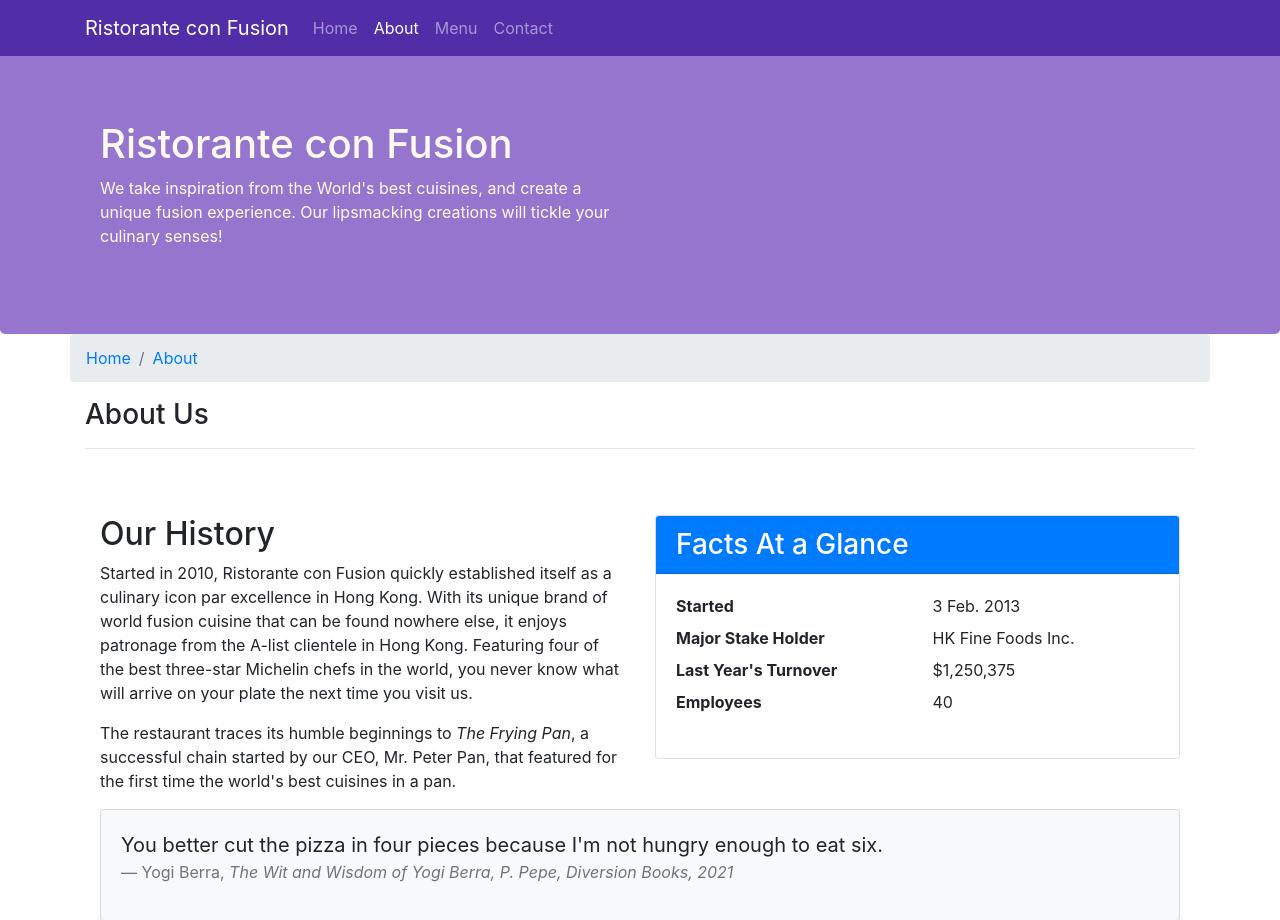
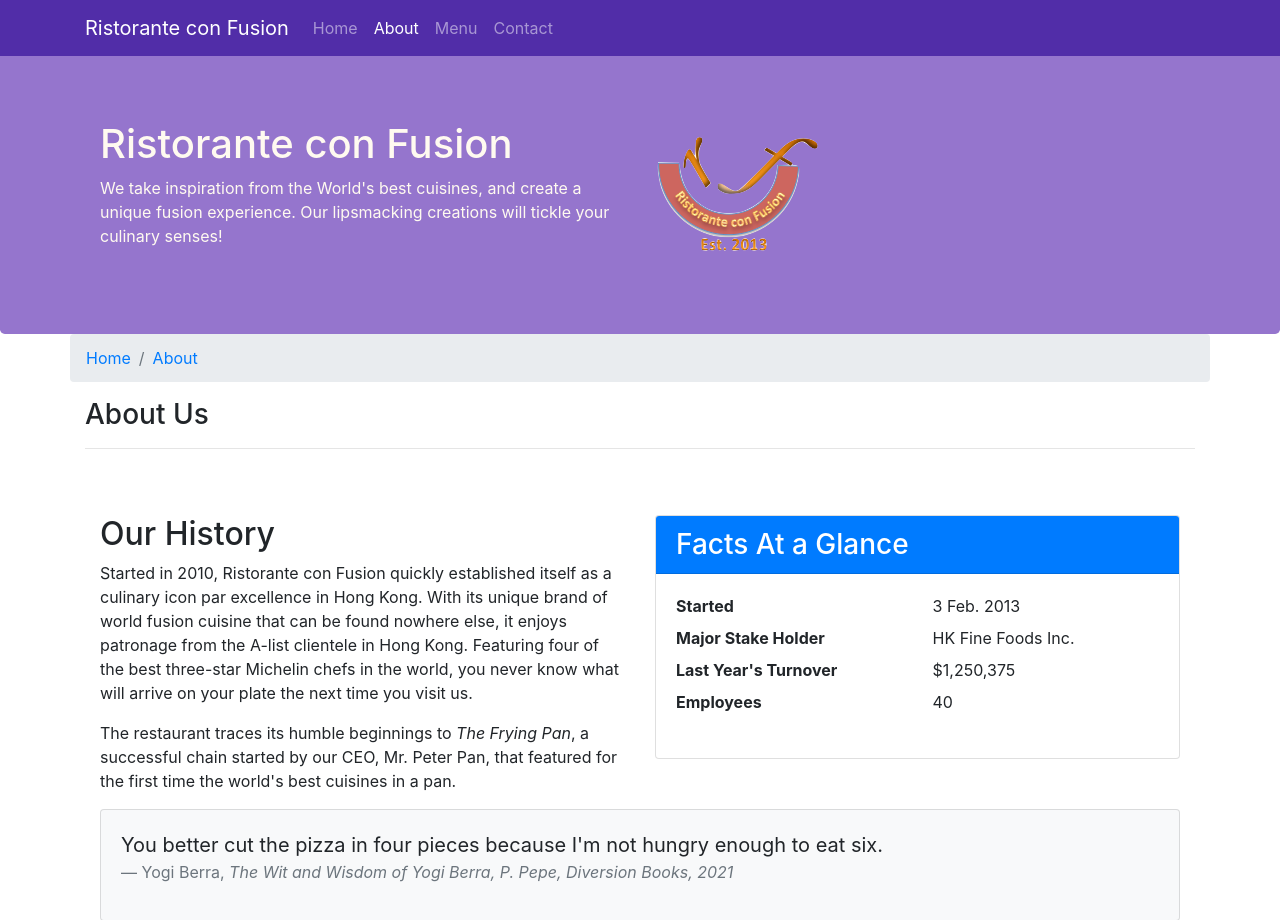
Before and after one commit to mohammedramzi176/Bootstrap-4, a website: page aboutus.html in a window 1280 px wide. Shown: the top 920 px of the page. Drawn offline with nearby package versions, Linux system fonts and the light colour scheme.

Commit message:
logo added

```diff
--- a/aboutus.html
+++ b/aboutus.html
@@ -44,7 +44,8 @@
                     <h1>Ristorante con Fusion</h1>
                     <p>We take inspiration from the World's best cuisines, and create a unique fusion experience. Our lipsmacking creations will tickle your culinary senses!</p>
                 </div>
-                <div class="col-12 col-sm">
+                <div class="col-12 col-sm align-self-center">
+                    <img src="images/logo.png" class="img-fluid">
                 </div>
             </div>
         </div>
```
Also changed, not shown: images/alberto.png (added), images/buffet.png (added), images/logo.png (added), images/uthappizza.png (added), 1 other file.
